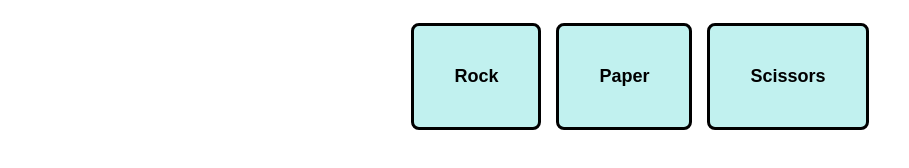
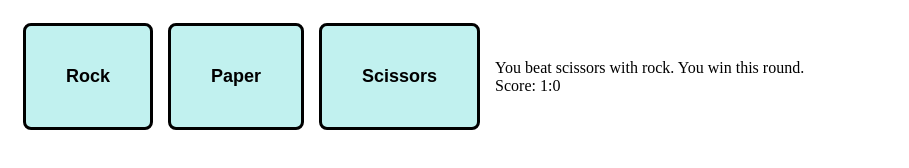
Before and after one commit to brazhnyknorman/Rock_paper_scissors, a plain HTML site: page index.html in a window 1280 px wide. Both pictures are taken after a click on the button "Rock". Shown: the whole page, without its empty margins (0-909 px from the left). Drawn offline with Linux system fonts and the light colour scheme.

Commit message:
Remove all console output and displace to result div

```diff
--- a/javascript.js
+++ b/javascript.js
@@ -1,10 +1,20 @@
 /* Defines container*/
 const container = document.querySelector(".container");
+const body = document.querySelector("body");
 
 /*Creates 3 button elements to handle Selection*/
 const rock = document.createElement("button");
 const paper = document.createElement("button");
 const scissors = document.createElement("button");
+
+/* Creates subcontainer with score and result child elements*/
+const subContainer = document.createElement("div");
+const results = document.createElement("div");
+const scoreBoard = document.createElement("div");
+
+/* Assign content to score/result boards*/
+results.textContent = "Results: Not Available";
+scoreBoard.textContent = "Score: Not Available";
 
 /* Assign labels for each Selection*/
 rock.textContent = "Rock";
@@ -20,6 +30,10 @@ scissors.classList.add("button");
 container.appendChild(rock);
 container.appendChild(paper);
 container.appendChild(scissors);
+
+subContainer.appendChild(results);
+subContainer.appendChild(scoreBoard);
+body.appendChild(subContainer);
 
 rock.addEventListener('click', function(onClick) {
   if (computerScore < 5 && humanScore < 5) {
@@ -62,37 +76,34 @@ function playGame(humanChoice) {
       humanChoice = humanChoice.toLowerCase();
 
       if (humanChoice == computerChoice) {
-        console.log(`You both used ${humanChoice}. This round is a tie.`);
+        results.textContent = (`You both used ${humanChoice}. This round is a tie.`);
       } else if (humanChoice == "rock" && computerChoice == "paper") {
-        console.log('The computer beats rock with paper. The computer wins this round.');
+        results.textContent = ('The computer beats rock with paper. The computer wins this round.');
         computerScore++;
       } else if (humanChoice == "rock" && computerChoice == "scissors") {
-        console.log('You beat scissors with rock. You win this round.');
+        results.textContent = ('You beat scissors with rock. You win this round.');
         humanScore++;
       } else if (humanChoice == "scissors" && computerChoice == "paper") {
-        console.log('You beat paper with scissors. You win this round.');
+        results.textContent = ('You beat paper with scissors. You win this round.');
         humanScore++;
       } else if (humanChoice == "scissors" && computerChoice == "rock") {
-        console.log('The computer beats scissors with rock. The computer wins this round.');
+        results.textContent = ('The computer beats scissors with rock. The computer wins this round.');
         computerScore++;
       } else if (humanChoice == "paper" && computerChoice == "rock") {
-        console.log('You beat rock with paper. You win this round.');
+        results.textContent = ('You beat rock with paper. You win this round.');
         humanScore++;
       } else if (humanChoice == "paper" && computerChoice == "scissors") {
-        console.log('The computer beats paper with scissors. The computer wins this round.');
+        results.textContent = ('The computer beats paper with scissors. The computer wins this round.');
         computerScore++;
       } else {
-        console.log('That was not valid input.');
+        results.textContent = ('That was not valid input.');
       }
+      scoreBoard.textContent = 'Score: ' + humanScore + ':' + computerScore;
 
       if (humanScore >= 5) {
-        console.log('');
-        console.log('You win with 5 points!');
+        scoreBoard.textContent = 'Score: ' + humanScore + ':' + computerScore + ' - You win!';
       } else if (computerScore >= 5) {
-        console.log('');
-        console.log('You lose... the computer reached 5 points first.');
+        scoreBoard.textContent = 'Score: ' + humanScore + ':' + computerScore + ' - You lose...';
       }
     }
 }
-
-/*playGame();*/
--- a/styles.css
+++ b/styles.css
@@ -1,3 +1,8 @@
+body {
+  display: flex;
+  align-items: center;
+}
+
 .container {
   display: flex;
   justify-content: center;
```
